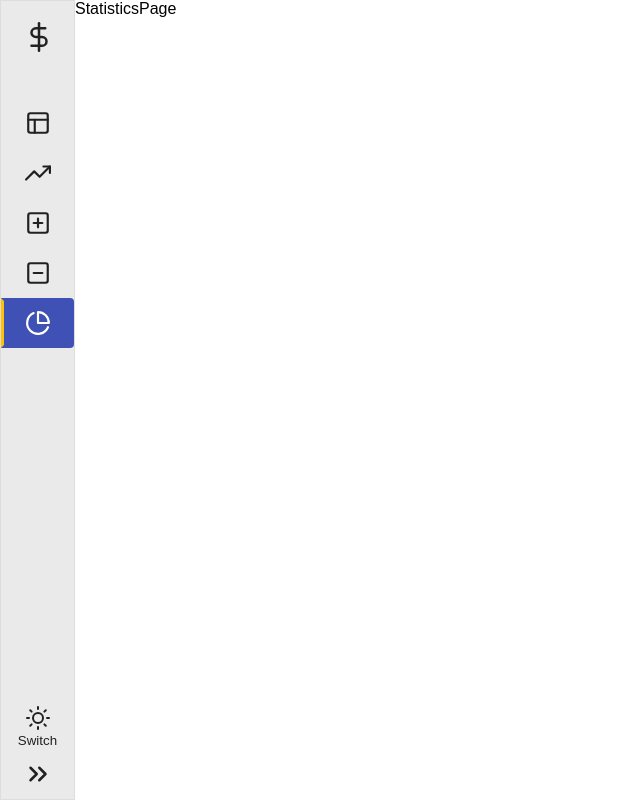
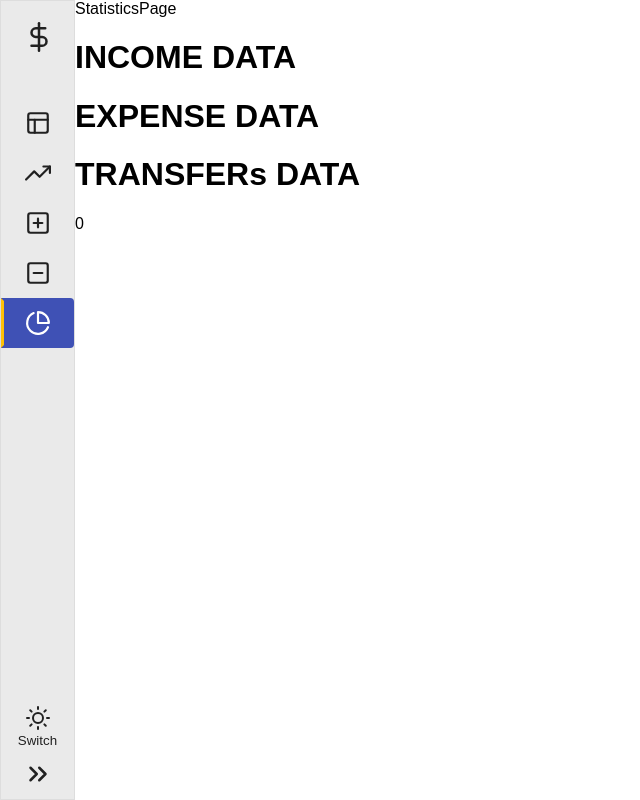
Before and after one commit to alexanderivanov2/budget-app, a React (Vite) app: page /statistics in a window 1280 px wide. Shown: the whole page, without its empty margins (0-640 px from the left). Built offline with nearby package versions, Linux system fonts and the light colour scheme.

Commit message:
implement demo show list in statistics page

```diff
--- a/src/pages/statistics/StatisticsPage.tsx
+++ b/src/pages/statistics/StatisticsPage.tsx
@@ -1,7 +1,76 @@
-import React from 'react'
+import { useDataContext } from '../../context/DataContext'
 
 export const StatisticsPage = () => {
+  const { incomeData, expenseData, transactions } = useDataContext();
   return (
-    <div className='statistics'>StatisticsPage</div>
+    <div className='statistics'>StatisticsPage
+
+      <div>
+        <h1>INCOME DATA</h1>
+        {Object.keys(incomeData).map((y) => {
+          const year = Number(y);
+          return (<div key={year}>
+            <h3>
+              YEAR: {year}
+            </h3>
+
+            {Object.keys(incomeData[year]).map((m) => {
+              const month = Number(m);
+              return (
+                <div key={m}>
+                  <h3>MONTH: {month}</h3>
+                  {Object.keys(incomeData[year][month]).map((d) => {
+                    const day = Number(d);
+                    return (
+                      <div key={day}>
+                        <h3>DAY: {day}</h3>
+                        {incomeData[year][month][day].map((item) => <p key={item.id}>{item.id} - {transactions[item.id].amount}</p>)}
+                      </div>
+                    )
+                  })}
+                </div>
+              )
+            })}
+          </div>)
+        })}
+      </div>
+      <div>
+        <h1>EXPENSE DATA</h1>
+        { Object.keys(expenseData).map((y) => {
+          const year = Number(y)
+          return (
+            <div key={year}>
+              <h3>{year}</h3>
+              { Object.keys(expenseData[year]).map((m) => {
+                const month = Number(m);
+                return(
+                  <div key={month}>
+                    <h3>Month: {month}</h3>
+                    { Object.keys(expenseData[year][month]).map((d) => {
+                      const day = Number(d);
+                      return(
+                        <div key={day}>
+                          <h3>DAY {day}</h3>
+                          { expenseData[year][month][day].map((expenseItem) => {
+                            return (<p key={expenseItem.id}>{expenseItem.id} - {transactions[expenseItem.id].amount}</p>)
+                          })}
+                        </div>
+                      )
+                    })}
+                  </div>
+                )
+              })}
+            </div>
+          )
+        })}
+      </div>
+
+      <div>
+        <h1>TRANSFERs DATA</h1>
+        {Object.keys(transactions).length && Object.keys(transactions).map((transactionKey) => {
+          return <p key={transactionKey}> {transactions[transactionKey].id} - {transactions[transactionKey].amount} </p>
+        })}
+      </div>
+    </div>
   )
 }
```
